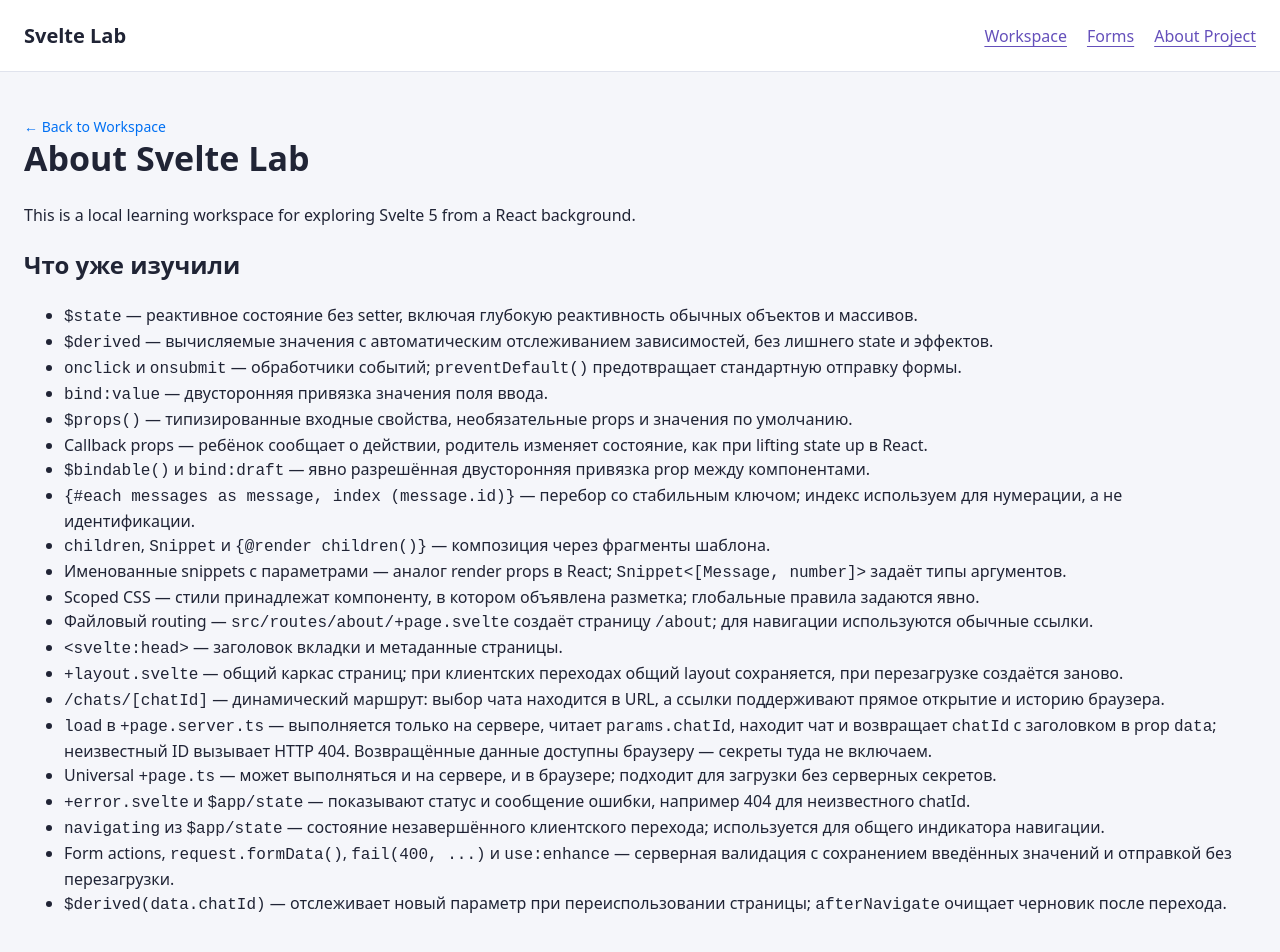
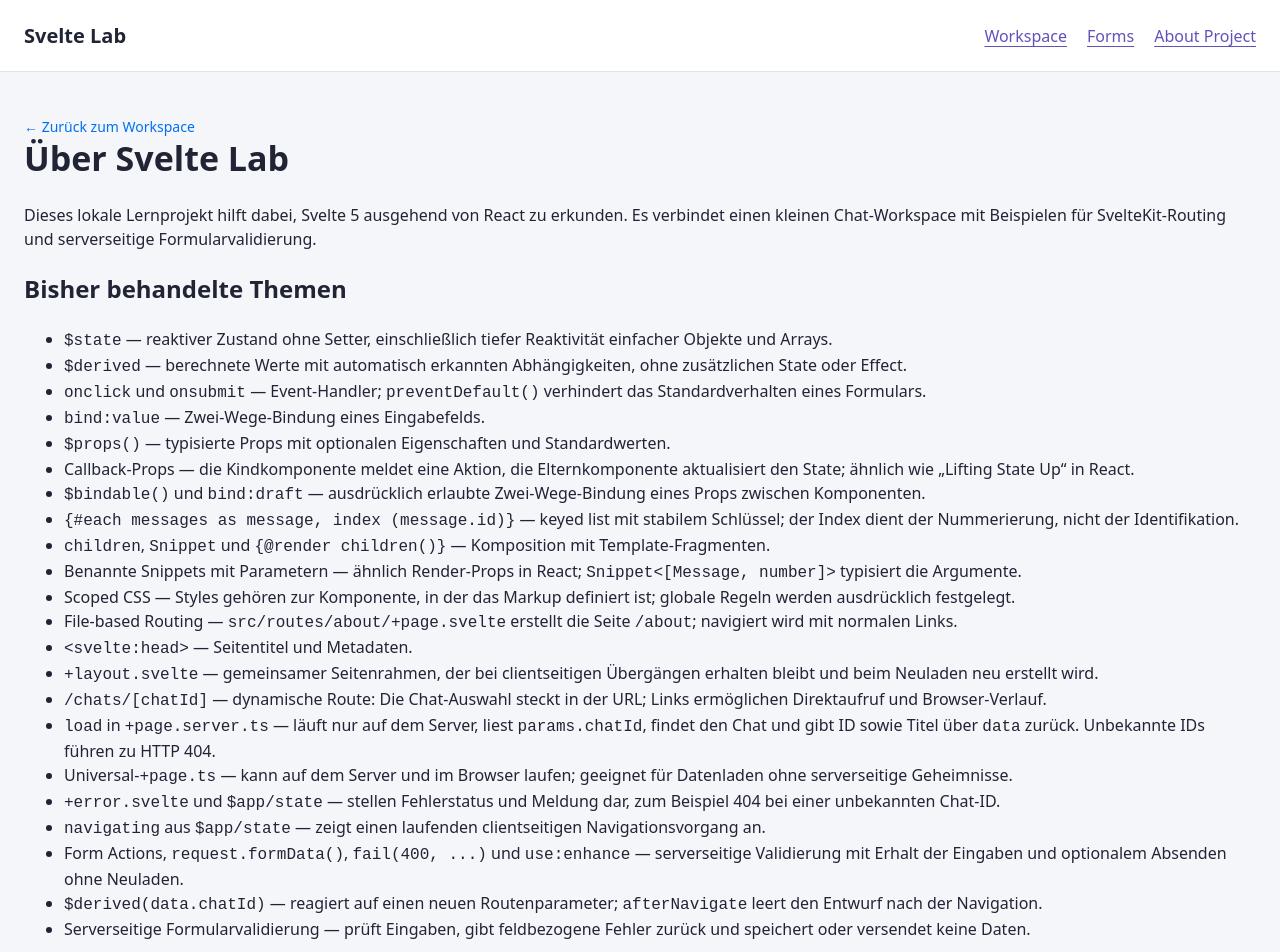
Before and after one commit to mykhailotsynkevych/svelte-app, a SvelteKit app: page /about in a window 1280 px wide. Shown: the top 952 px of the page. Built offline with nearby package versions, Linux system fonts and the light colour scheme.

Commit message:
update text description

```diff
--- a/src/routes/about/+page.svelte
+++ b/src/routes/about/+page.svelte
@@ -1,45 +1,47 @@
 <svelte:head>
-  <title>About Project | Svelte Lab</title>
+  <title>Über das Projekt | Svelte Lab</title>
   <meta
     name="description"
-    content="A local learning workspace for exploring Svelte 5 from a React background."
+    content="Ein Lernprojekt, um Svelte 5 ausgehend von React kennenzulernen."
   />
 </svelte:head>
 
 <div class="about">
   <header>
-    <a href="/" class="back-link">← Back to Workspace</a>
-    <h1>About Svelte <span>Lab</span></h1>
+    <a href="/" class="back-link">← Zurück zum Workspace</a>
+    <h1>Über Svelte <span>Lab</span></h1>
   </header>
   <main>
-    <p>
-      This is a local learning workspace for exploring Svelte 5 from a React
-      background.
+    <p lang="de">
+      Dieses lokale Lernprojekt hilft dabei, Svelte 5 ausgehend von React zu erkunden.
+      Es verbindet einen kleinen Chat-Workspace mit Beispielen für SvelteKit-Routing
+      und serverseitige Formularvalidierung.
     </p>
-    <section lang="ru" aria-labelledby="concepts-title">
-      <h2 id="concepts-title">Что уже изучили</h2>
+    <section lang="de" aria-labelledby="concepts-title">
+      <h2 id="concepts-title">Bisher behandelte Themen</h2>
       <ul>
-        <li><code>$state</code> — реактивное состояние без setter, включая глубокую реактивность обычных объектов и массивов.</li>
-        <li><code>$derived</code> — вычисляемые значения с автоматическим отслеживанием зависимостей, без лишнего state и эффектов.</li>
-        <li><code>onclick</code> и <code>onsubmit</code> — обработчики событий; <code>preventDefault()</code> предотвращает стандартную отправку формы.</li>
-        <li><code>bind:value</code> — двусторонняя привязка значения поля ввода.</li>
-        <li><code>$props()</code> — типизированные входные свойства, необязательные props и значения по умолчанию.</li>
-        <li>Callback props — ребёнок сообщает о действии, родитель изменяет состояние, как при lifting state up в React.</li>
-        <li><code>$bindable()</code> и <code>bind:draft</code> — явно разрешённая двусторонняя привязка prop между компонентами.</li>
-        <li><code>{'{#each messages as message, index (message.id)}'}</code> — перебор со стабильным ключом; индекс используем для нумерации, а не идентификации.</li>
-        <li><code>children</code>, <code>Snippet</code> и <code>{'{@render children()}'}</code> — композиция через фрагменты шаблона.</li>
-        <li>Именованные snippets с параметрами — аналог render props в React; <code>Snippet&lt;[Message, number]&gt;</code> задаёт типы аргументов.</li>
-        <li>Scoped CSS — стили принадлежат компоненту, в котором объявлена разметка; глобальные правила задаются явно.</li>
-        <li>Файловый routing — <code>src/routes/about/+page.svelte</code> создаёт страницу <code>/about</code>; для навигации используются обычные ссылки.</li>
-        <li><code>&lt;svelte:head&gt;</code> — заголовок вкладки и метаданные страницы.</li>
-        <li><code>+layout.svelte</code> — общий каркас страниц; при клиентских переходах общий layout сохраняется, при перезагрузке создаётся заново.</li>
-        <li><code>/chats/[chatId]</code> — динамический маршрут: выбор чата находится в URL, а ссылки поддерживают прямое открытие и историю браузера.</li>
-        <li><code>load</code> в <code>+page.server.ts</code> — выполняется только на сервере, читает <code>params.chatId</code>, находит чат и возвращает <code>chatId</code> с заголовком в prop <code>data</code>; неизвестный ID вызывает HTTP 404. Возвращённые данные доступны браузеру — секреты туда не включаем.</li>
-        <li>Universal <code>+page.ts</code> — может выполняться и на сервере, и в браузере; подходит для загрузки без серверных секретов.</li>
-        <li><code>+error.svelte</code> и <code>$app/state</code> — показывают статус и сообщение ошибки, например 404 для неизвестного chatId.</li>
-        <li><code>navigating</code> из <code>$app/state</code> — состояние незавершённого клиентского перехода; используется для общего индикатора навигации.</li>
-        <li>Form actions, <code>request.formData()</code>, <code>fail(400, ...)</code> и <code>use:enhance</code> — серверная валидация с сохранением введённых значений и отправкой без перезагрузки.</li>
-        <li><code>$derived(data.chatId)</code> — отслеживает новый параметр при переиспользовании страницы; <code>afterNavigate</code> очищает черновик после перехода.</li>
+        <li><code>$state</code> — reaktiver Zustand ohne Setter, einschließlich tiefer Reaktivität einfacher Objekte und Arrays.</li>
+        <li><code>$derived</code> — berechnete Werte mit automatisch erkannten Abhängigkeiten, ohne zusätzlichen State oder Effect.</li>
+        <li><code>onclick</code> und <code>onsubmit</code> — Event-Handler; <code>preventDefault()</code> verhindert das Standardverhalten eines Formulars.</li>
+        <li><code>bind:value</code> — Zwei-Wege-Bindung eines Eingabefelds.</li>
+        <li><code>$props()</code> — typisierte Props mit optionalen Eigenschaften und Standardwerten.</li>
+        <li>Callback-Props — die Kindkomponente meldet eine Aktion, die Elternkomponente aktualisiert den State; ähnlich wie „Lifting State Up“ in React.</li>
+        <li><code>$bindable()</code> und <code>bind:draft</code> — ausdrücklich erlaubte Zwei-Wege-Bindung eines Props zwischen Komponenten.</li>
+        <li><code>{'{#each messages as message, index (message.id)}'}</code> — keyed list mit stabilem Schlüssel; der Index dient der Nummerierung, nicht der Identifikation.</li>
+        <li><code>children</code>, <code>Snippet</code> und <code>{'{@render children()}'}</code> — Komposition mit Template-Fragmenten.</li>
+        <li>Benannte Snippets mit Parametern — ähnlich Render-Props in React; <code>Snippet&lt;[Message, number]&gt;</code> typisiert die Argumente.</li>
+        <li>Scoped CSS — Styles gehören zur Komponente, in der das Markup definiert ist; globale Regeln werden ausdrücklich festgelegt.</li>
+        <li>File-based Routing — <code>src/routes/about/+page.svelte</code> erstellt die Seite <code>/about</code>; navigiert wird mit normalen Links.</li>
+        <li><code>&lt;svelte:head&gt;</code> — Seitentitel und Metadaten.</li>
+        <li><code>+layout.svelte</code> — gemeinsamer Seitenrahmen, der bei clientseitigen Übergängen erhalten bleibt und beim Neuladen neu erstellt wird.</li>
+        <li><code>/chats/[chatId]</code> — dynamische Route: Die Chat-Auswahl steckt in der URL; Links ermöglichen Direktaufruf und Browser-Verlauf.</li>
+        <li><code>load</code> in <code>+page.server.ts</code> — läuft nur auf dem Server, liest <code>params.chatId</code>, findet den Chat und gibt ID sowie Titel über <code>data</code> zurück. Unbekannte IDs führen zu HTTP 404.</li>
+        <li>Universal-<code>+page.ts</code> — kann auf dem Server und im Browser laufen; geeignet für Datenladen ohne serverseitige Geheimnisse.</li>
+        <li><code>+error.svelte</code> und <code>$app/state</code> — stellen Fehlerstatus und Meldung dar, zum Beispiel 404 bei einer unbekannten Chat-ID.</li>
+        <li><code>navigating</code> aus <code>$app/state</code> — zeigt einen laufenden clientseitigen Navigationsvorgang an.</li>
+        <li>Form Actions, <code>request.formData()</code>, <code>fail(400, ...)</code> und <code>use:enhance</code> — serverseitige Validierung mit Erhalt der Eingaben und optionalem Absenden ohne Neuladen.</li>
+        <li><code>$derived(data.chatId)</code> — reagiert auf einen neuen Routenparameter; <code>afterNavigate</code> leert den Entwurf nach der Navigation.</li>
+        <li>Serverseitige Formularvalidierung — prüft Eingaben, gibt feldbezogene Fehler zurück und speichert oder versendet keine Daten.</li>
       </ul>
     </section>
   </main>
--- a/src/routes/forms/+page.server.ts
+++ b/src/routes/forms/+page.server.ts
@@ -16,13 +16,13 @@
 		const message = values.message.trim();
 
 		if (name.length < 2 || name.length > 40) {
-			errors.name = 'Имя должно содержать от 2 до 40 символов.';
+			errors.name = 'Der Name muss zwischen 2 und 40 Zeichen lang sein.';
 		}
 
 		if (!message) {
-			errors.message = 'Введите сообщение.';
+			errors.message = 'Bitte gib eine Nachricht ein.';
 		} else if (message.length > 280) {
-			errors.message = 'Сообщение не должно превышать 280 символов.';
+			errors.message = 'Die Nachricht darf höchstens 280 Zeichen lang sein.';
 		}
 
 		if (Object.keys(errors).length > 0) {
```
Also changed, not shown: src/routes/chats/[chatId]/+page.svelte (+10 -10 lines), src/routes/forms/+page.svelte (+17 -16 lines), 1 other file (tests, documents, lock files or other folders).
